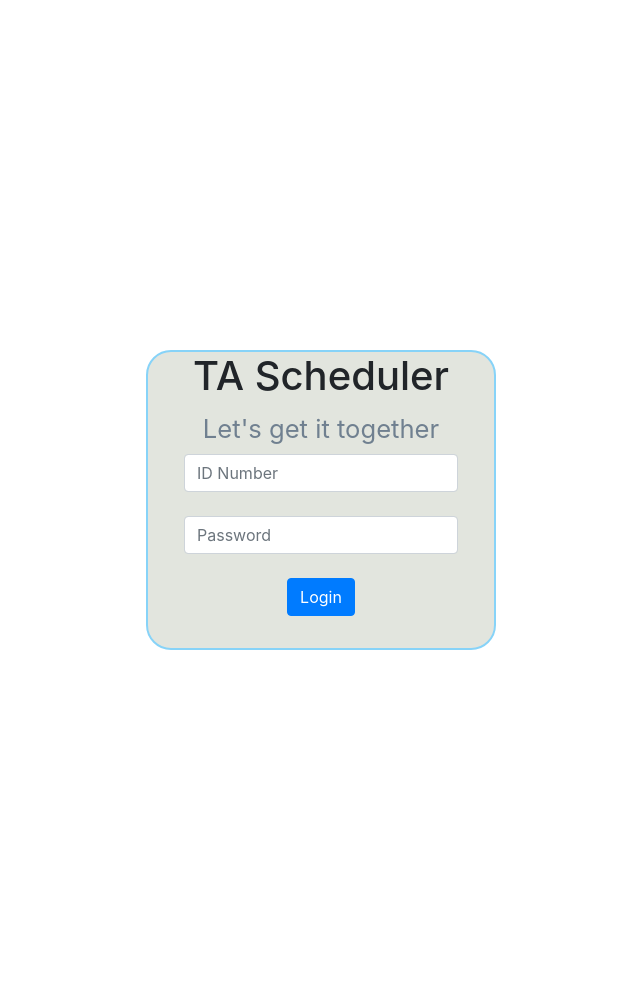
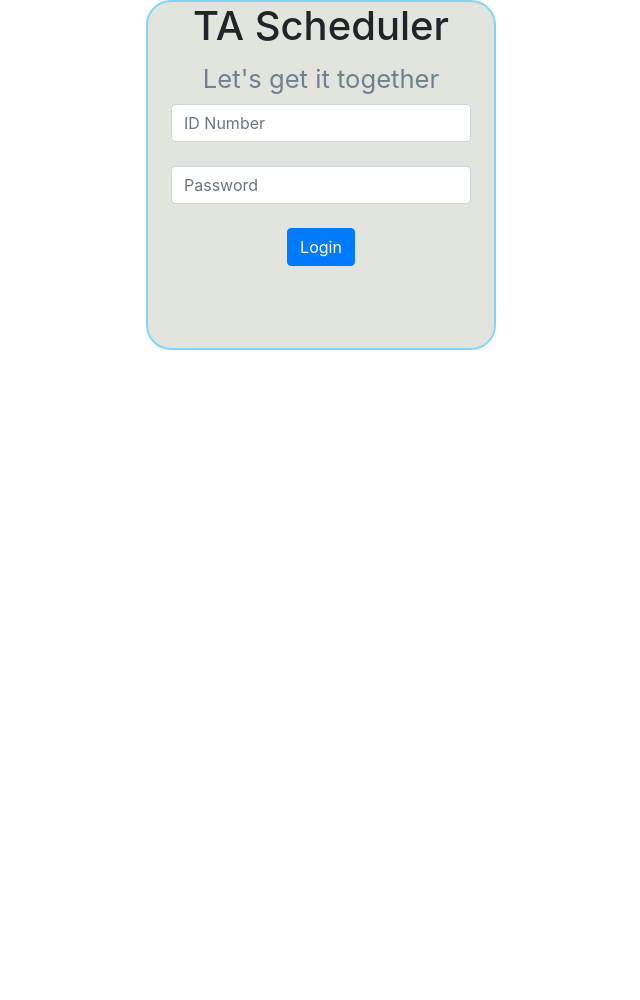
Before and after one commit to pjhanks/DropTableSprint, a Django app: page / in a window 1280 px wide. Shown: the whole page, without its empty margins (319-959 px from the left). After the commit the page ends 350 px from the top, so only its background shows below. Run offline with Django 4.2, Linux system fonts and the light colour scheme; some libraries are stand-ins or nearby versions.

Commit message:
Updated css to match AlexDev.

```diff
--- a/static/css/custom.css
+++ b/static/css/custom.css
@@ -1,10 +1,15 @@
+input, select{
+    width: 300px  !important;
+}
+
 .user-button-container{
     min-width: 120px;
     max-width: 120px;
     display: inline-block;
 }
+
 .parentLogin {
-height:1000px;
+
 display: flex;
 align-items: center;
 justify-content: center;
@@ -16,7 +21,7 @@ border: 2px solid #87d3f8;
     border-radius: 25px;
   background: #E2E5DE;
 width: 350px;
-height: 300px;
+height: 350px;
 
 
 }
@@ -26,3 +31,9 @@ height: 300px;
     max-width: 250px;
     display: inline-block;
 }
+
+.section-button-container{
+    min-width: 200px;
+    max-width: 200px;
+    display: inline-block;
+}
```
